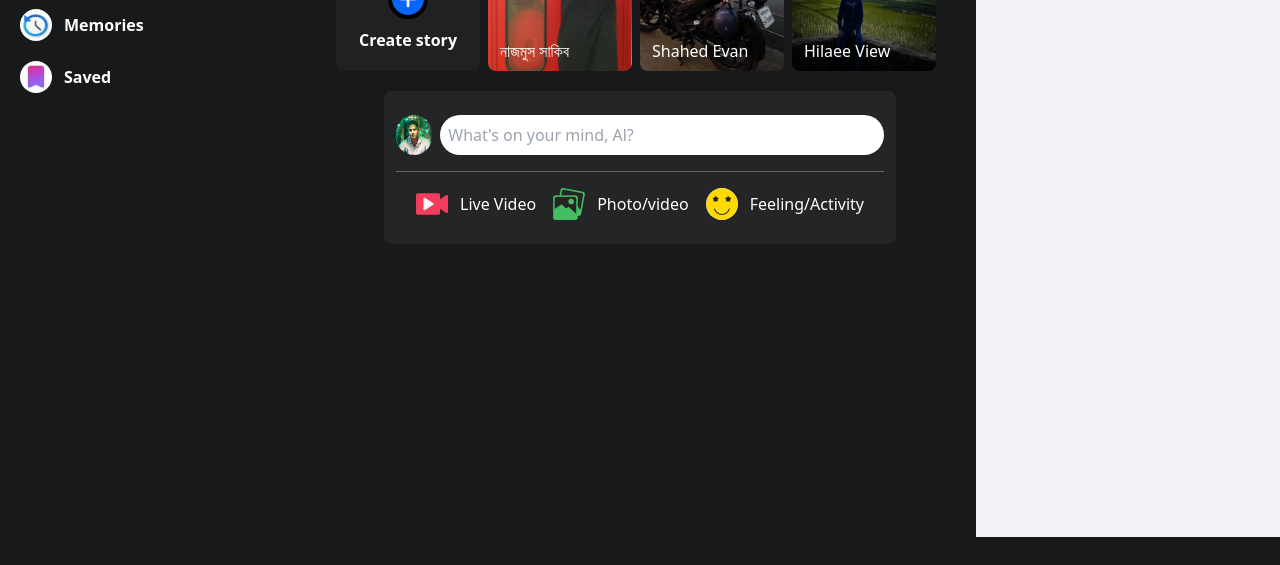
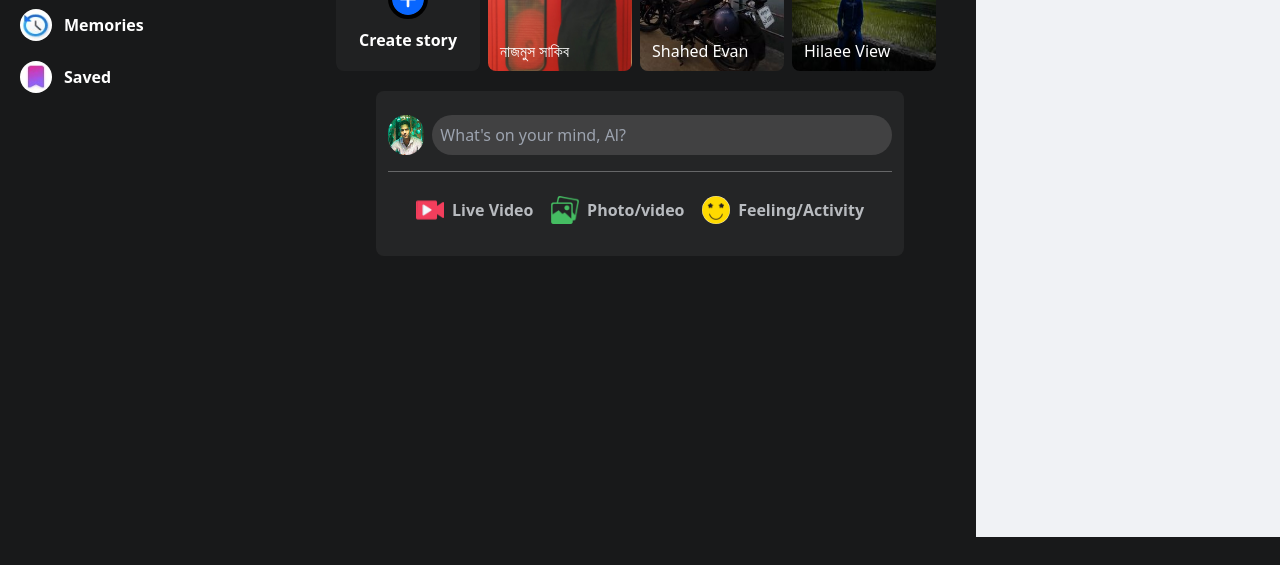
Before and after one commit to alemran22/facebook_homepage, a plain HTML site: page index.html in a window 1280 px wide. Shown: the part 263-828 px from the top of the page. Drawn offline with nearby package versions, Linux system fonts and the light colour scheme.

Commit message:
added content section

```diff
--- a/index.html
+++ b/index.html
@@ -178,25 +178,28 @@
                 </button>
             </div>
             <!-- Add-post container -->
-            <div class="add_post_container bg-[#242526] mt-5 mx-12 py-2 px-3 rounded-lg ">
+            <div class="add_post_container bg-[#242526] mt-5 mx-10 py-2 px-3 rounded-lg ">
                 <!-- post top -->
                 <div class="flex flex-row border-b-[1px] border-white/30 py-4 gap-2">
                     <a href=""><img src="./assets/image/avator.png" alt="" class="w-10 h-10 rounded-full"></a>
                     <input type="text" name="" id="" placeholder="What's on your mind, Al? "
-                        class="p-2 w-full rounded-3xl cursor-pointer">
+                        class="p-2 w-full rounded-3xl cursor-pointer hover:bg-[#4E4F50] bg-[#414142]">
                 </div>
                 <!-- postbottom -->
                 <div class="flex flex-row justify-between items-center py-4 px-5">
-                    <button class="flex flex-row justify-between items-center gap-3 text-white">
-                        <img src="./assets/icons/video-player (1).png" alt="" class="h-8 w-8">
+                    <button
+                        class="flex flex-row justify-between items-center gap-2 text-[#B8BBBF] px-2 py-2 rounded-lg hover:bg-[#3A3B3C] font-semibold">
+                        <img src="./assets/icons/video-player (1).png" alt="" class="h-7 w-7">
                         <p>Live Video</p>
                     </button>
-                    <button class="flex flex-row justify-between items-center gap-3 text-white">
-                        <img src="./assets/icons/gallery.png" alt="" class="h-8 w-8">
+                    <button
+                        class="flex flex-row justify-between items-center gap-2 text-[#B8BBBF] px-2 py-2 rounded-lg hover:bg-[#3A3B3C] font-semibold">
+                        <img src="./assets/icons/gallery.png" alt="" class="h-7 w-7">
                         <p>Photo/video</p>
                     </button>
-                    <button class="flex flex-row justify-between items-center gap-3  text-white">
-                        <img src="./assets/icons/smile.png" alt="" class="h-8 w-8 rounded-full">
+                    <button
+                        class="flex flex-row justify-between items-center gap-2  text-[#B8BBBF] px-2 py-2 rounded-lg hover:bg-[#3A3B3C] font-semibold">
+                        <img src="./assets/icons/smile.png" alt="" class="h-7 w-7 rounded-full">
                         <p>Feeling/Activity</p>
 
                     </button>
```
